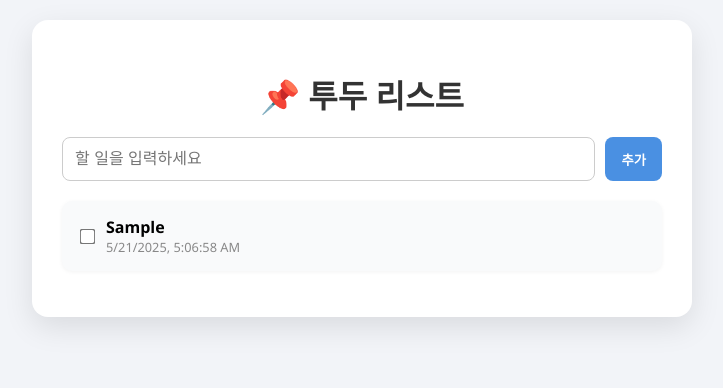
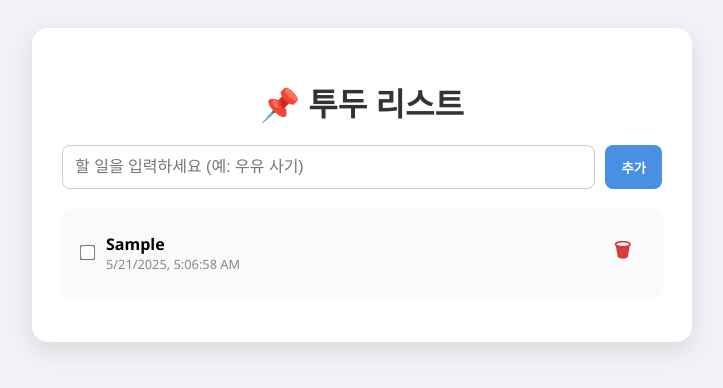
Before and after one commit to gshrfsf/todolist, a plain HTML site: page index.html in a window 1280 px wide. Both pictures are taken after typing "Sample" into the empty fields and a click on the button "추가". Shown: the whole page, without its empty margins (278-1001 px from the left). Drawn offline with Linux system fonts and the light colour scheme.

Commit message:
Update index.html

```diff
--- a/index.html
+++ b/index.html
@@ -2,13 +2,12 @@
 <html lang="ko">
 <head>
   <meta charset="UTF-8" />
-  <meta name="viewport" content="width=device-width, initial-scale=1.0" />
-  <title>간단 투두 리스트</title>
+  <meta name="viewport" content="width=device-width, initial-scale=1.0"/>
+  <title>투두 리스트</title>
   <style>
     body {
       font-family: 'Segoe UI', sans-serif;
-      background-color: #f2f4f8;
-      margin: 0;
+      background-color: #f0f2f5;
       padding: 20px;
     }
 
@@ -18,7 +17,7 @@
       background: white;
       padding: 30px;
       border-radius: 16px;
-      box-shadow: 0 10px 30px rgba(0, 0, 0, 0.1);
+      box-shadow: 0 8px 24px rgba(0, 0, 0, 0.1);
     }
 
     h1 {
@@ -49,7 +48,6 @@
       font-weight: bold;
       border-radius: 8px;
       cursor: pointer;
-      transition: background-color 0.2s ease-in-out;
     }
 
     button:hover {
@@ -90,36 +88,48 @@
       font-size: 0.8em;
       color: #888;
     }
+
+    .delete-btn {
+      background: none;
+      border: none;
+      color: #d33;
+      font-size: 1.2em;
+      cursor: pointer;
+      margin-left: 10px;
+    }
+
+    .delete-btn:hover {
+      color: #a00;
+    }
   </style>
 </head>
 <body>
   <div class="container">
     <h1>📌 투두 리스트</h1>
     <form id="todoForm">
-      <input type="text" id="todoInput" placeholder="할 일을 입력하세요" required />
+      <input type="text" id="todoInput" placeholder="할 일을 입력하세요 (예: 우유 사기)" required />
       <button type="submit">추가</button>
     </form>
     <ul id="todoList"></ul>
   </div>
 
   <script>
+    const STORAGE_KEY = 'todoItems';
+    const SECRET_CODE = '삭제폭탄';
+
     const form = document.getElementById('todoForm');
     const input = document.getElementById('todoInput');
     const list = document.getElementById('todoList');
-    const STORAGE_KEY = 'todoItems';
 
-    // 데이터 불러오기
     function loadTodos() {
       const saved = localStorage.getItem(STORAGE_KEY);
       return saved ? JSON.parse(saved) : [];
     }
 
-    // 데이터 저장
     function saveTodos(todos) {
       localStorage.setItem(STORAGE_KEY, JSON.stringify(todos));
     }
 
-    // UI에 항목 추가
     function renderTodos() {
       list.innerHTML = '';
       const todos = loadTodos();
@@ -140,17 +150,36 @@
         content.className = 'todo-content';
         content.innerHTML = `<strong>${todo.text}</strong><div class="timestamp">${todo.timestamp}</div>`;
 
+        const deleteBtn = document.createElement('button');
+        deleteBtn.innerHTML = '🗑';
+        deleteBtn.className = 'delete-btn';
+        deleteBtn.title = '삭제';
+        deleteBtn.addEventListener('click', () => {
+          todos.splice(index, 1);
+          saveTodos(todos);
+          renderTodos();
+        });
+
         li.appendChild(checkbox);
         li.appendChild(content);
+        li.appendChild(deleteBtn);
         list.appendChild(li);
       });
     }
 
-    // 새 항목 추가
     form.addEventListener('submit', (e) => {
       e.preventDefault();
       const text = input.value.trim();
       if (text === '') return;
+
+      // 비밀코드 입력 시 전체 삭제
+      if (text === SECRET_CODE) {
+        localStorage.removeItem(STORAGE_KEY);
+        alert('💥 삭제폭탄 발동! 모든 항목이 삭제되었습니다.');
+        input.value = '';
+        renderTodos();
+        return;
+      }
 
       const todos = loadTodos();
       const now = new Date();
@@ -164,7 +193,6 @@
       renderTodos();
     });
 
-    // 초기 렌더링
     renderTodos();
   </script>
 </body>
```
